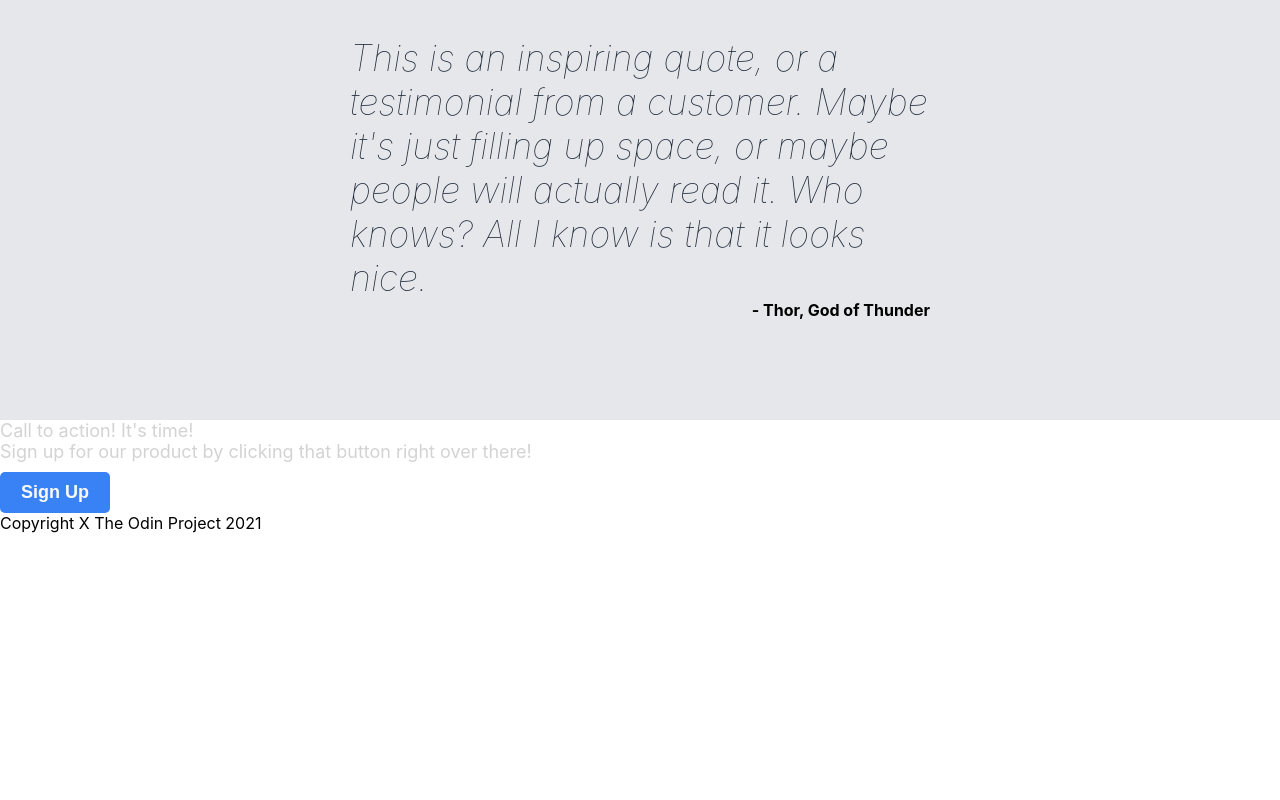
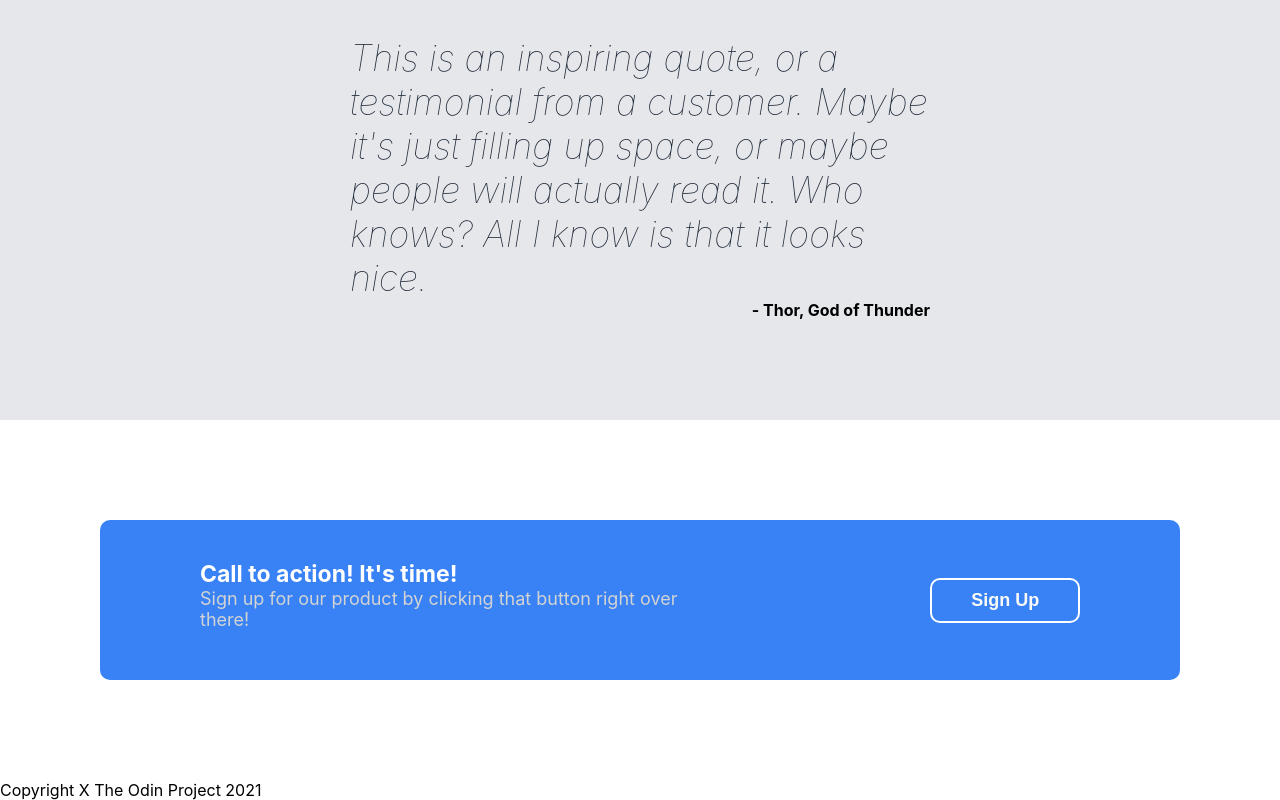
Before and after one commit to ActActAct/First-Website, a plain HTML site: page index.html in a window 1280 px wide. Shown: the part 1103-1903 px from the top of the page. Before the commit the page ends 1636 px from the top, so only its background shows below. Drawn offline with Linux system fonts and the light colour scheme.

Commit message:
Finished 4th layer

```diff
--- a/index.html
+++ b/index.html
@@ -25,7 +25,7 @@
                 <div class = "heading"> This website is awesome </div>
                 <div class = "text"> This website has some subtext that goes here under the main title.
                                      It's a smaller font and the color is lower contrast </div>
-                <button> Sign Up </button>
+                <button class = "button1"> Sign Up </button>
             </div>
 
             <div class = "right">
@@ -68,15 +68,13 @@
     </div>
 
     <div class = "fourth-layer">
-        <div class = "small box">
-            <div class = "text">
+        <div class = "small-box">
+            <div class = "action">
                 <div class = "call"> Call to action! It's time!</div>
                 <div class = "text"> Sign up for our product by clicking that button right over there!</div>
             </div>
 
-            <div class = "button">
-                <button> Sign Up </button>
-            </div>
+            <button class = "button2"> Sign Up </button>
         </div>
     </div>
 
--- a/style.css
+++ b/style.css
@@ -69,7 +69,7 @@ a {
     margin-bottom: 10px;
 }
 
-button {
+.button1 {
     background-color: #3882F6;
     border: none;
     border-radius: 5px;
@@ -140,3 +140,51 @@ button {
     text-align: right;
     font-weight: bold;
 }
+
+/*FOURTH LAYER*/
+.fourth-layer{
+    display: flex;
+    align-items: center;
+    justify-content: center;
+}
+
+.small-box{
+    display: flex;
+    justify-content: space-between;
+    align-items: center;
+    background-color: #3882F6;
+    color: white;
+    margin: 100px;
+    gap: 200px;
+    padding: 40px;
+    padding-left: 100px;
+    padding-right: 100px;
+    border-radius: 10px;
+}
+
+.small-box .action{
+    text-align: left;
+}
+
+.small-box .action .call{
+    font-weight: bold;
+    font-size: 23px;
+}
+
+.small-box .action .text{
+    font-size: 18px;
+}
+
+.button2 {
+    border-radius: 10px;
+    padding: 10px 20px;
+    color: #F9FAF8;
+    font-size: 18px;
+    font-weight: bold;
+    cursor: pointer;
+    background-color: #3882F6;
+    width: 150px;
+    border: 2px solid white;
+}
+
+/*FOOTER*/
```
